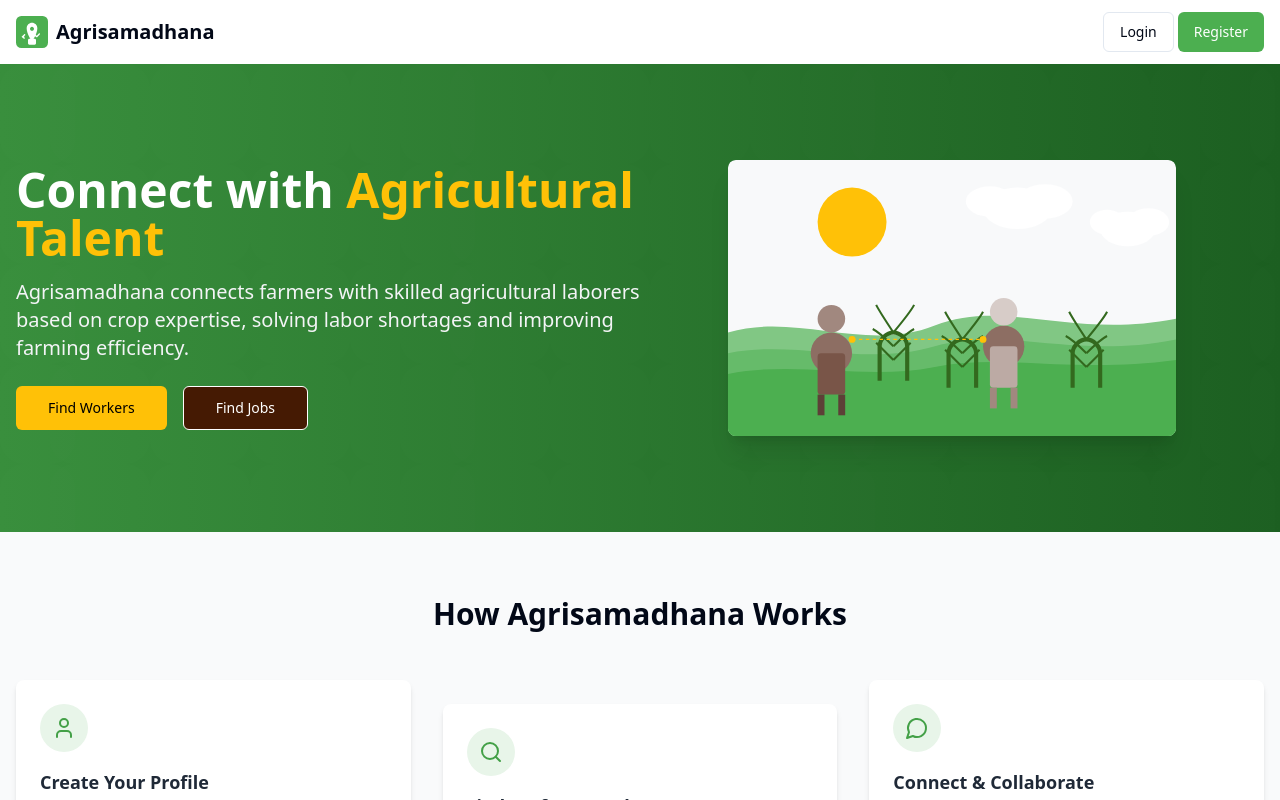
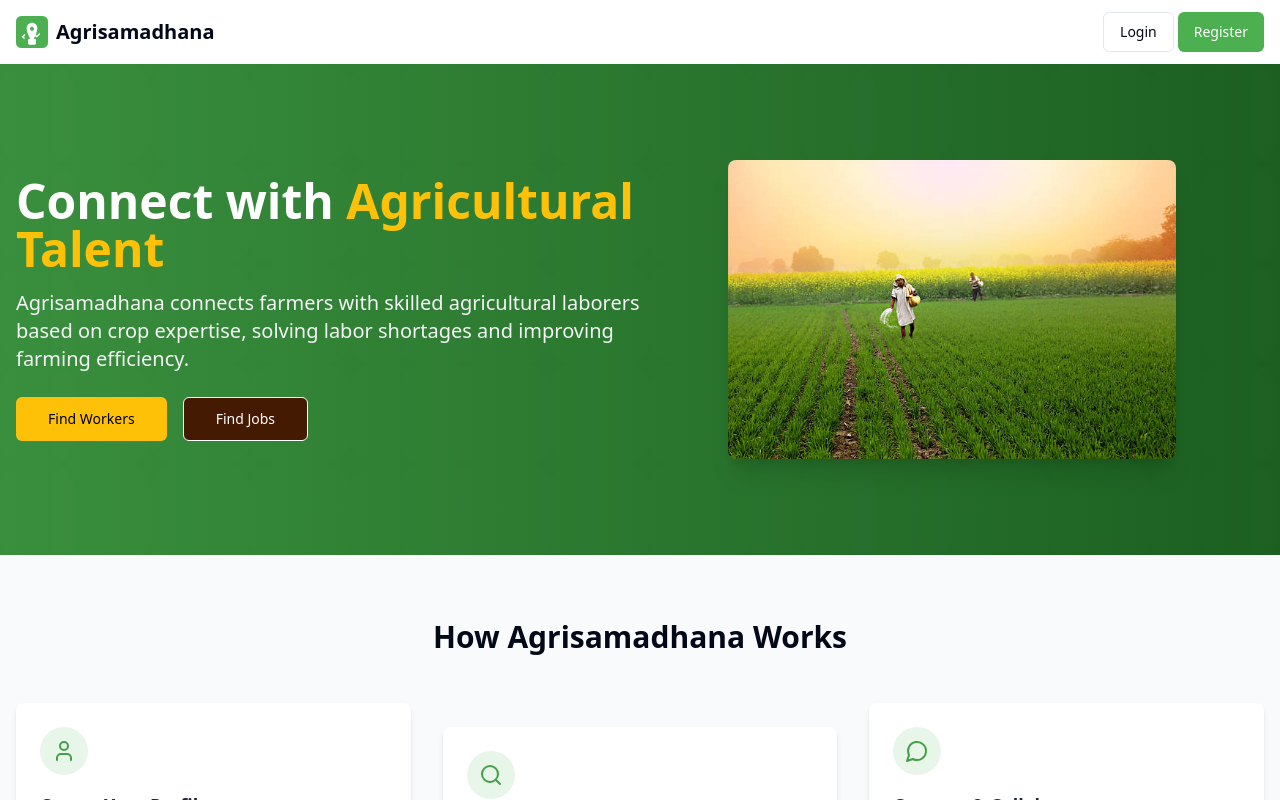
Before and after one commit to abhishekpatil-45/kisan-karmik-connect, a React (Vite) app: page / in a window 1280 px wide. Shown: the top 800 px of the page. Built offline with nearby package versions, Linux system fonts and the light colour scheme.

Commit message:
Visual edit in Lovable
Edited UI in Lovable

```diff
--- a/src/components/HeroSection.tsx
+++ b/src/components/HeroSection.tsx
@@ -28,7 +28,7 @@ const HeroSection = () => {
             </div>
           </div>
           <div className="md:w-1/2 flex justify-center">
-            <img src="/hero-image.svg" alt="Farmers and laborers working together" className="max-w-full md:max-w-md rounded-lg shadow-xl" />
+            <img alt="Farmers and laborers working together" className="max-w-full md:max-w-md rounded-lg shadow-xl" src="/lovable-uploads/6a46a92e-7d28-4da6-982d-3fa744b67b36.jpg" />
           </div>
         </div>
       </div>
```
Also changed, not shown: public/lovable-uploads/6a46a92e-7d28-4da6-982d-3fa744b67b36.jpg (added).
